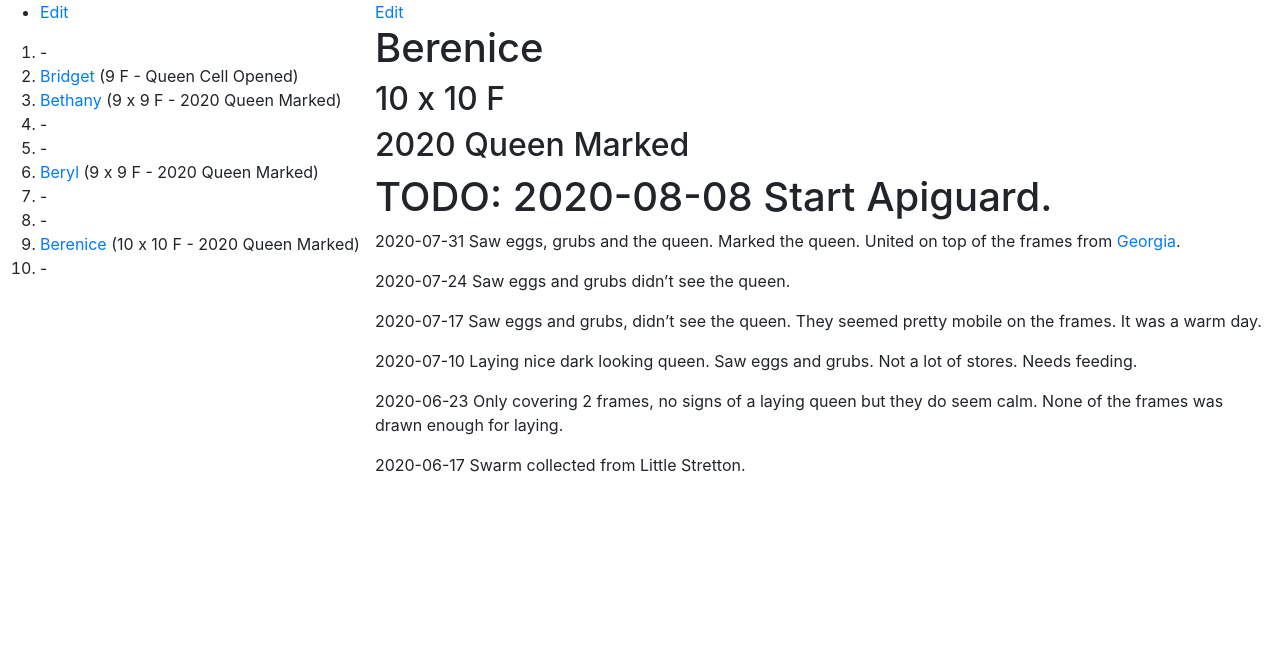
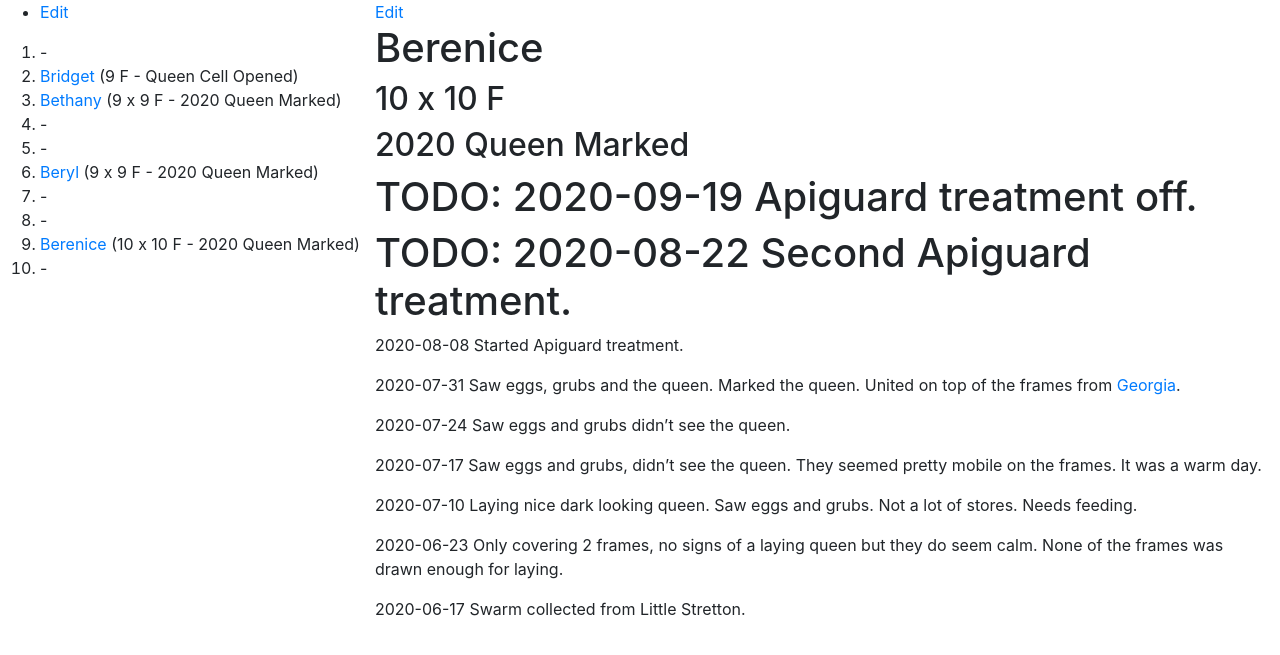
Before and after one commit to joejcollins/rhapsody-angel, a Jekyll site: the page built from queens/2020-berenice.md, in a window 1280 px wide. Shown: the top 655 px of the page. Built offline with Jekyll 4.4.1, drawn with Linux system fonts in a browser that asks for light colours; our own code applies the rules of GitHub Pages for plain Markdown files.

Commit message:
Apiguard on

```diff
--- a/queens/2020-berenice.md
+++ b/queens/2020-berenice.md
@@ -2,7 +2,11 @@
 ## 10 x 10 F
 ## 2020 Queen Marked
 
-# TODO: 2020-08-08 Start Apiguard.
+# TODO: 2020-09-19 Apiguard treatment off.
+
+# TODO: 2020-08-22 Second Apiguard treatment.
+
+2020-08-08 Started Apiguard treatment.
 
 2020-07-31 Saw eggs, grubs and the queen.  Marked the queen.  United on top of the frames from [Georgia]({{ site.baseurl }}/queens/2019-georgia.html).
 
```
Also changed, not shown: queens/2020-beryl.md (+5 -1 lines), queens/2020-bethany.md (+5 -1 lines), queens/2020-bridget.md (+2 -0 lines).
